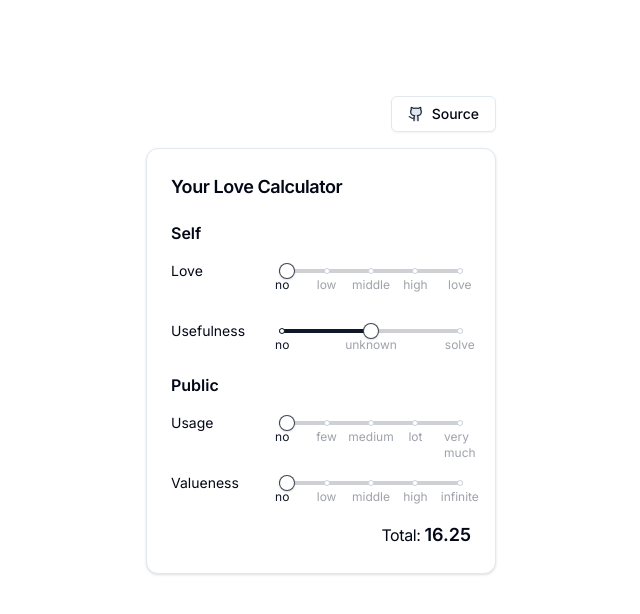
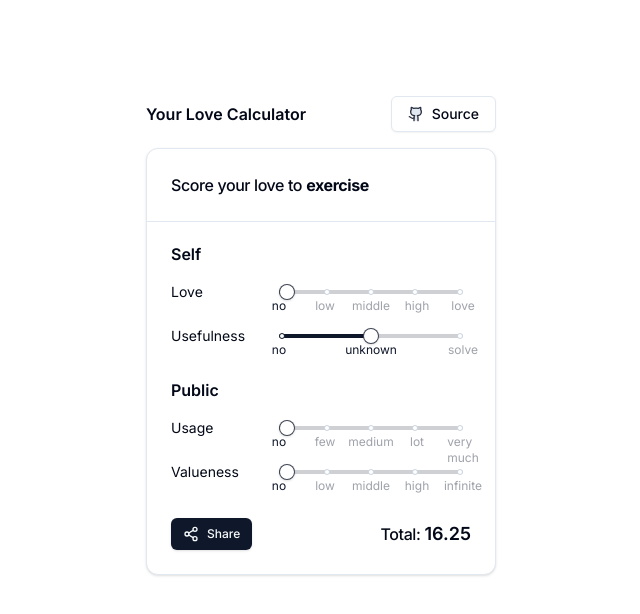
Before and after one commit to AmagiDDmxh/calculate-your-love, a Next.js app: page / in a window 1280 px wide. Shown: the top 614 px of the page, without its empty margins (319-959 px from the left). Built offline with nearby package versions, Linux system fonts and the light colour scheme.

Commit message:
add score header, share button ui. show slider tooltip while hover

```diff
--- a/components/header.tsx
+++ b/components/header.tsx
@@ -7,7 +7,9 @@ import { buttonVariants } from "./ui/button"
 
 export const Header = () => {
   return (
-    <div className="flex items-center justify-end">
+    <div className="flex items-center justify-between">
+      <h3 className="font-semibold">Your Love Calculator</h3>
+
       <Link
         target="_blank"
         rel="noreferrer"
--- a/components/score-card.tsx
+++ b/components/score-card.tsx
@@ -1,6 +1,6 @@
 "use client"
 
-import { useState } from "react"
+import { useLayoutEffect, useState } from "react"
 import {
   Card,
   CardContent,
@@ -9,6 +9,10 @@ import {
   CardTitle,
 } from "#/components/ui/card"
 import { Slider, SliderProps } from "#/components/ui/slider"
+import { Share2Icon } from "lucide-react"
+
+import { Button } from "./ui/button"
+import { Input } from "./ui/input"
 
 const SLIDER_DATA = [
   {
@@ -35,6 +39,13 @@ const SLIDER_DATA = [
 type ScoreTuple = [love: number, useness: number, usage: number, value: number]
 const defaultScores: ScoreTuple = [0, 50, 0, 0]
 
+const THINGS_PLACEHOLDERS = [
+  "design",
+  "code",
+  "exercise",
+  "make a TODO app",
+  "make an ai chat",
+]
 export const ScoreCard = () => {
   const [scores, setScores] = useState<ScoreTuple>(defaultScores)
   const [love, use, usage, value] = scores
@@ -42,18 +53,37 @@ export const ScoreCard = () => {
     (love * 0.35 + use * 0.65) * 0.5 +
     (usage * 0.5 + value * 0.5) * 0.5
   ).toFixed(2)
+  const [transitionNumber, setTransitionNumber] = useState(0)
+  useLayoutEffect(() => {
+    const transitionTimeout = setInterval(() => {
+      setTransitionNumber((x) => (x + 1) % THINGS_PLACEHOLDERS.length)
+    }, 2333)
+
+    return () => {
+      clearInterval(transitionTimeout)
+    }
+  }, [])
 
   return (
     <Card className="w-[350px]">
-      <CardHeader>
-        <CardTitle className="text-lg">Your Love Calculator</CardTitle>
+      <CardHeader className="mb-2 flex flex-row items-center space-x-1 space-y-0 border-b pb-6">
+        <CardTitle className="text-md font-medium">
+          Score your love to
+        </CardTitle>
+        <CardTitle className="text-md font-bold transition-all">
+          {THINGS_PLACEHOLDERS[transitionNumber]}
+        </CardTitle>
+        {/* <Input
+            placeholder={THINGS_PLACEHOLDERS[transitionNumber]}
+            className="max-w-[150px] placeholder:transition-all"
+          /> */}
       </CardHeader>
       <CardContent>
-        <div className="grid w-full space-y-8 pr-6">
+        <div className="grid w-full space-y-4 pr-6">
           {SLIDER_DATA.map((x, index) => (
             <div className="flex flex-col space-y-4" key={x.title}>
               {x.section && (
-                <h3 className="font-semibold leading-none">{x.section}</h3>
+                <h3 className="mt-4 font-semibold leading-none">{x.section}</h3>
               )}
               <div className="grid grid-cols-3 space-x-4">
                 <p className="col-span-1 text-sm leading-7">{x.title}</p>
@@ -77,9 +107,16 @@ export const ScoreCard = () => {
           ))}
         </div>
       </CardContent>
-      <CardFooter className="flex w-full items-center justify-end space-x-1">
-        <h3 className="leading-none tracking-tight">Total:</h3>
-        <p className="text-lg font-semibold">{totalScore}</p>
+      <CardFooter className="mt-2 flex w-full items-center justify-between">
+        <Button variant="default" size="sm">
+          <Share2Icon className="mr-2 h-4 w-4" />
+          Share
+        </Button>
+
+        <div className="flex items-center space-x-1">
+          <h3 className="font-medium leading-none tracking-tight">Total:</h3>
+          <p className="text-lg font-semibold">{totalScore}</p>
+        </div>
       </CardFooter>
     </Card>
   )
--- /dev/null
+++ b/components/ui/input.tsx
@@ -0,0 +1,25 @@
+import * as React from "react"
+
+import { cn } from "#/lib/utils"
+
+export interface InputProps
+  extends React.InputHTMLAttributes<HTMLInputElement> {}
+
+const Input = React.forwardRef<HTMLInputElement, InputProps>(
+  ({ className, type, ...props }, ref) => {
+    return (
+      <input
+        type={type}
+        className={cn(
+          "flex h-9 w-full rounded-md border border-input bg-background px-3 py-1 text-sm shadow-sm transition-colors file:border-0 file:bg-transparent file:text-sm file:font-medium placeholder:text-muted-foreground focus-visible:outline-none focus-visible:ring-1 focus-visible:ring-ring disabled:cursor-not-allowed disabled:opacity-50",
+          className
+        )}
+        ref={ref}
+        {...props}
+      />
+    )
+  }
+)
+Input.displayName = "Input"
+
+export { Input }
--- a/components/ui/slider.tsx
+++ b/components/ui/slider.tsx
@@ -34,11 +34,23 @@ export type SliderProps = React.ComponentPropsWithoutRef<
   marks?: Record<string | number, string | Mark>
 }
 
-let openTimeout: NodeJS.Timeout
+const TOOLTIP_CLOSE_DELAY = 520
 const Slider = React.forwardRef<
   React.ElementRef<typeof SliderPrimitive.Root>,
   SliderProps
->(({ className, marks, onValueChange, onValueCommit, ...props }, ref) => {
+>(
+  (
+    {
+      className,
+      marks,
+      onValueChange,
+      onValueCommit,
+      onMouseMove,
+      onMouseLeave,
+      ...props
+    },
+    ref
+  ) => {
     const markList = React.useMemo<InternalMark[]>(() => {
       if (!marks) {
         return []
@@ -73,26 +85,41 @@ const Slider = React.forwardRef<
     const thumb = React.useRef<HTMLSpanElement | null>(null)
     const thumbSize = useSize(thumb.current)
 
-  const [value, setValue] = React.useState<number[]>()
-  const [tooltipOpen, setTooltipOpen] = React.useState(false)
+    const [value, setValue] = React.useState<number[]>(
+      props.defaultValue ?? props.value ?? [0]
+    )
+    const [tooltipOpening, setTooltipOpen] = React.useState(false)
+    const isOpening = React.useDeferredValue(tooltipOpening)
     const handleChange = (value: number | number[]) => {
+      setTooltipOpen(true)
+      clearTimeout(openTimeoutRef.current)
+      openTimeoutRef.current = setTimeout(() => {
+        setTooltipOpen(false)
+      }, TOOLTIP_CLOSE_DELAY)
       if (Array.isArray(value)) {
-      setValue(value)
         onValueChange?.(value)
-    } else {
-      setValue([value])
+        return setValue(value)
+      }
       onValueChange?.([value])
+      return setValue([value])
     }
-  }
+    let openTimeoutRef = React.useRef<NodeJS.Timeout>()
     const handleOnCommit = (value: number[]) => {
-    setTooltipOpen(true)
-    if (openTimeout) {
-      clearTimeout(openTimeout)
-    }
-    openTimeout = setTimeout(() => setTooltipOpen(false), 800)
       onValueCommit?.(value)
     }
     const currentValue = value?.[0]
+
+    const handleMouseMove = (e: React.MouseEvent | React.TouchEvent) => {
+      e.stopPropagation()
+      setTooltipOpen(true)
+      onMouseMove?.(e as React.MouseEvent<HTMLDivElement>)
+    }
+
+    const handleMouseUp = (e: React.MouseEvent) => {
+      e.stopPropagation()
+      setTooltipOpen(false)
+      onMouseLeave?.(e as React.MouseEvent<HTMLDivElement>)
+    }
 
     return (
       <SliderContext.Provider value={{ value }}>
@@ -106,17 +133,27 @@ const Slider = React.forwardRef<
           onValueChange={handleChange}
           onValueCommit={handleOnCommit}
           value={value}
+          onMouseMove={handleMouseMove}
+          onMouseLeave={handleMouseUp}
         >
           <SliderPrimitive.Track className="bg-primary/20 hover:bg-primary/30 relative h-1 w-full grow cursor-pointer overflow-hidden rounded-full transition-colors duration-200">
             <SliderPrimitive.Range className="bg-primary absolute h-full cursor-pointer" />
           </SliderPrimitive.Track>
 
-        <Marks marks={markList} onClick={handleChange} thumbSize={thumbSize} />
-        <Tooltip open={tooltipOpen}>
+          <Marks
+            marks={markList}
+            onClick={handleChange}
+            thumbSize={thumbSize}
+          />
+          <Tooltip open={isOpening}>
             <TooltipTrigger asChild>
               <SliderPrimitive.Thumb
                 ref={thumb}
                 className="border-primary/80 hover:border-primary ring-primary bg-background focus-visible:ring-primary z-10 block h-4 w-4 cursor-pointer rounded-full border text-center shadow transition-all duration-150 hover:ring-1 focus-visible:outline-none focus-visible:ring-1 disabled:pointer-events-none disabled:opacity-50"
+                onMouseDown={handleMouseMove}
+                onMouseEnter={handleMouseMove}
+                onMouseLeave={handleMouseUp}
+                // TODO: Touch events
               />
             </TooltipTrigger>
             <TooltipPortal>
@@ -128,7 +165,8 @@ const Slider = React.forwardRef<
         </SliderPrimitive.Root>
       </SliderContext.Provider>
     )
-})
+  }
+)
 Slider.displayName = SliderPrimitive.Root.displayName
 
 type MarkProps = {
--- a/package.json
+++ b/package.json
@@ -3,7 +3,7 @@
   "version": "0.1.0",
   "private": true,
   "scripts": {
-    "dev": "next dev -p 5520",
+    "dev": "next dev -p 9520",
     "build": "next build",
     "start": "next start",
     "preview": "next build && next start -p 3001",
```
Lines whose indentation alone changed are shown as unchanged.
